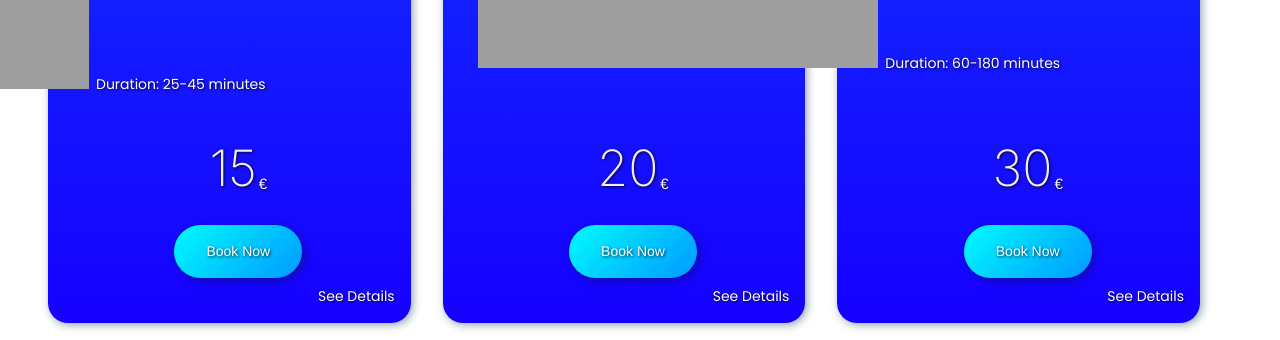
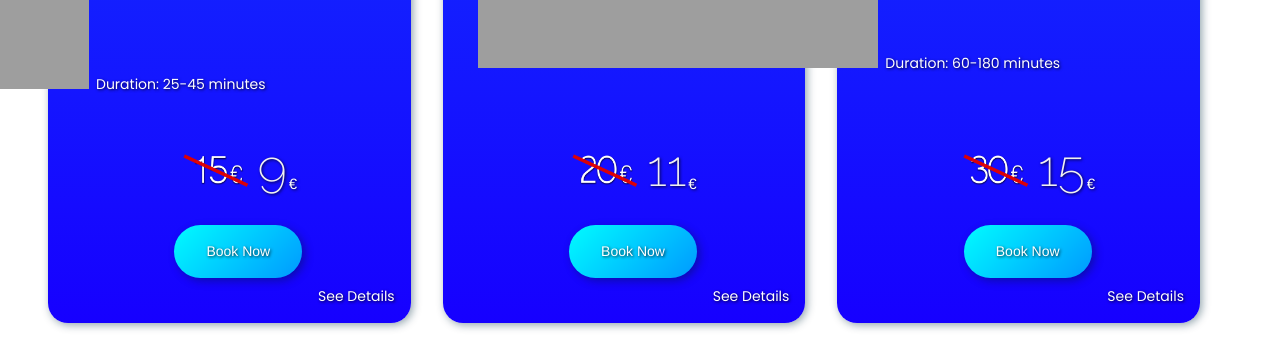
Before and after one commit to MasterDenis/Guide-of-Limitless-Truth-React, a React app: page /packages in a window 1280 px wide. Shown: the part 3080-3420 px from the top of the page. Built offline with nearby package versions, Linux system fonts and the light colour scheme.

Commit message:
Commit from TeleportHQ

```diff
--- a/public/index.html
+++ b/public/index.html
@@ -51,36 +51,6 @@
     <link
       rel="stylesheet"
       href="https://fonts.googleapis.com/css2?family=Raleway:ital,wght@0,100;0,200;0,300;0,400;0,500;0,600;0,700;0,800;0,900;1,100;1,200;1,300;1,400;1,500;1,600;1,700;1,800;1,900&display=swap"
-      data-tag="font"
-    />
-    <link
-      rel="stylesheet"
-      href="https://fonts.googleapis.com/css2?family=Roboto:ital,wght@0,100;0,300;0,400;0,500;0,700;0,900;1,100;1,300;1,400;1,500;1,700;1,900&display=swap"
-      data-tag="font"
-    />
-    <link
-      rel="stylesheet"
-      href="https://fonts.googleapis.com/css2?family=Oxygen:wght@300;400;700&display=swap"
-      data-tag="font"
-    />
-    <link
-      rel="stylesheet"
-      href="https://fonts.googleapis.com/css2?family=Merriweather:ital,wght@0,300;0,400;0,700;0,900;1,300;1,400;1,700;1,900&display=swap"
-      data-tag="font"
-    />
-    <link
-      rel="stylesheet"
-      href="https://fonts.googleapis.com/css2?family=Spectral:ital,wght@0,200;0,300;0,400;0,500;0,600;0,700;0,800;1,200;1,300;1,400;1,500;1,600;1,700;1,800&display=swap"
-      data-tag="font"
-    />
-    <link
-      rel="stylesheet"
-      href="https://fonts.googleapis.com/css2?family=Exo+2:ital,wght@0,100;0,200;0,300;0,400;0,500;0,600;0,700;0,800;0,900;1,100;1,200;1,300;1,400;1,500;1,600;1,700;1,800;1,900&display=swap"
-      data-tag="font"
-    />
-    <link
-      rel="stylesheet"
-      href="https://fonts.googleapis.com/css2?family=Fira+Sans:ital,wght@0,100;0,200;0,300;0,400;0,500;0,600;0,700;0,800;0,900;1,100;1,200;1,300;1,400;1,500;1,600;1,700;1,800;1,900&display=swap"
       data-tag="font"
     />
     <link
--- a/src/views/packages.css
+++ b/src/views/packages.css
@@ -329,12 +329,16 @@
   flex-direction: row;
   justify-content: center;
 }
+.packages-image3 {
+  width: 70px;
+  object-fit: cover;
+  margin-right: var(--dl-space-space-halfunit);
+}
 .packages-text21 {
   color: rgb(241, 241, 241);
   font-size: 50px;
-  align-self: center;
-  font-style: initial;
-  font-family: Inter;
+  font-style: normal;
+  font-family: Raleway;
   font-weight: 200;
 }
 .packages-text22 {
@@ -502,12 +506,17 @@
   flex-direction: row;
   justify-content: center;
 }
+.packages-image4 {
+  width: 70px;
+  object-fit: cover;
+  margin-right: var(--dl-space-space-halfunit);
+}
 .packages-text31 {
   color: rgb(241, 241, 241);
   font-size: 50px;
   align-self: center;
   font-style: initial;
-  font-family: Inter;
+  font-family: Raleway;
   font-weight: 200;
 }
 .packages-text32 {
@@ -699,11 +708,16 @@
   flex-direction: row;
   justify-content: center;
 }
+.packages-image5 {
+  width: 70px;
+  object-fit: cover;
+  margin-right: var(--dl-space-space-halfunit);
+}
 .packages-text43 {
   color: rgb(241, 241, 241);
   font-size: 50px;
   font-style: normal;
-  font-family: Inter;
+  font-family: Raleway;
   font-weight: 200;
 }
 .packages-text46 {
@@ -766,7 +780,7 @@
   align-items: center;
   justify-content: center;
 }
-.packages-image3 {
+.packages-image6 {
   width: 100%;
   margin-top: 3px;
   object-fit: cover;
--- a/src/views/packages.js
+++ b/src/views/packages.js
@@ -156,7 +156,12 @@ const Packages = (props) => {
               </ol>
             </div>
             <div id="price-discounted" className="packages-container06">
-              <span className="packages-text21">15</span>
+              <img
+                alt="image"
+                src="/Images/15-500h.png"
+                className="packages-image3"
+              />
+              <span className="packages-text21">9</span>
               <span className="packages-text22">€</span>
             </div>
             <a
@@ -207,7 +212,12 @@ const Packages = (props) => {
               </ul>
             </div>
             <div className="packages-container08">
-              <span className="packages-text31">20</span>
+              <img
+                alt="image"
+                src="/Images/20-500h.png"
+                className="packages-image4"
+              />
+              <span className="packages-text31">11</span>
               <span className="packages-text32">€</span>
             </div>
             <a
@@ -273,8 +283,13 @@ const Packages = (props) => {
               </ul>
             </div>
             <div className="packages-container10">
+              <img
+                alt="image"
+                src="/Images/30-500h.png"
+                className="packages-image5"
+              />
               <span className="packages-text43">
-                <span>30</span>
+                <span>15</span>
                 <br></br>
               </span>
               <span className="packages-text46">€</span>
@@ -299,7 +314,7 @@ const Packages = (props) => {
           <img
             alt="image"
             src="/SectionImages/golt-logo-seperatorca-200h.png"
-            className="packages-image3"
+            className="packages-image6"
           />
         </div>
       </div>
```
